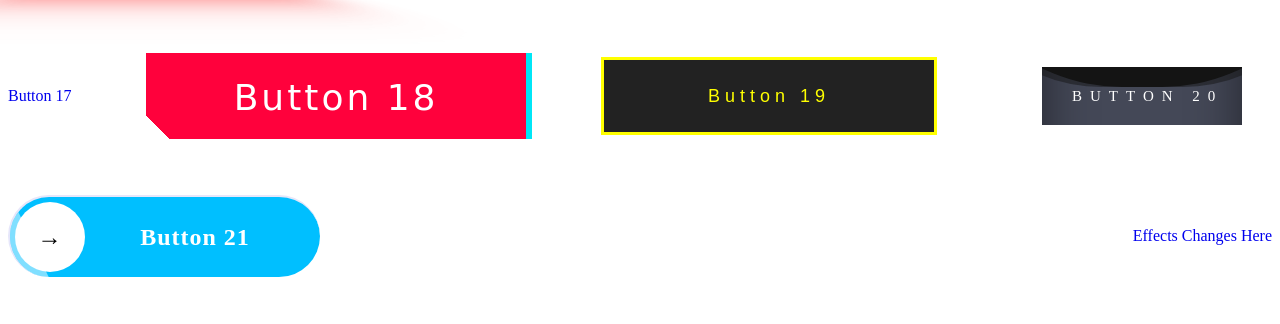
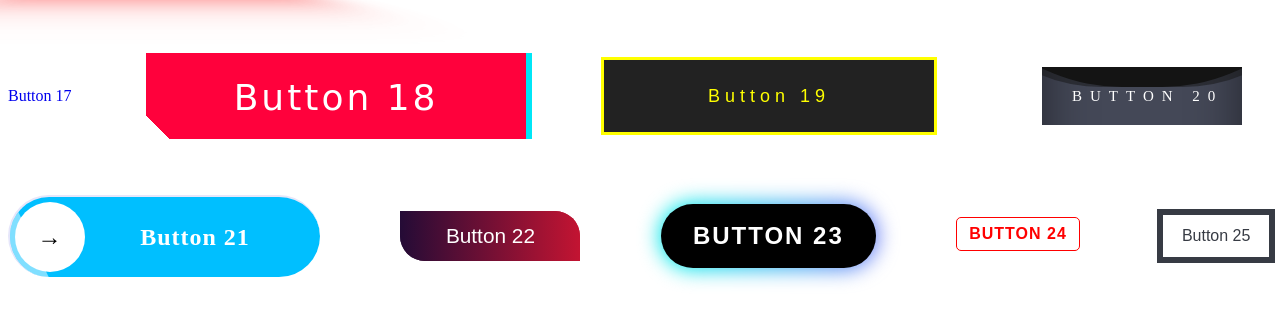
Before and after one commit to SayedArifin/html-button, a plain HTML site: page index.html in a window 1280 px wide. Shown: the part 370-694 px from the top of the page. Drawn offline with Linux system fonts and the light colour scheme.

Commit message:
test buttons added

```diff
--- a/alternative.css
+++ b/alternative.css
@@ -27,7 +27,7 @@
 }
 
 /* button two start */
-.button_two {
+.button_22 {
   background: linear-gradient(to right, #240b36, #c31432);
   width: 180px;
   height: 50px;
@@ -36,15 +36,15 @@
   color: white;
   cursor: pointer;
   border-radius: 0 25px;
-  animation: AnimateBorder_button_two 2s ease infinite;
+  animation: AnimateBorder_button_22 2s ease infinite;
   position: relative;
   transition: all 0.6s;
 }
 
-.button_two:hover {
+.button_22:hover {
   border-radius: 25px 0;
 }
-@keyframes AnimateBorder_button_two {
+@keyframes AnimateBorder_button_22 {
   0% {
     border-radius: 25px 0;
   }
@@ -56,7 +56,7 @@
   }
 }
 
-.button_two::before {
+.button_22::before {
   content: "";
   position: absolute;
   top: 0;
@@ -71,22 +71,22 @@
   transition: all 0.6s;
 }
 
-.button_two:hover::before {
+.button_22:hover::before {
   opacity: 1;
 }
 /* button two end */
 
 /* button three start */
-.button_three {
+.button_23 {
   z-index: 999;
   border-radius: 50px;
 }
-.button_3-wrapper {
+.button_23-wrapper {
   position: relative;
   border-radius: 999px;
 }
 
-.button_3 {
+.button_23 {
   display: block;
   font-size: 24px;
   line-height: 32px;
@@ -102,7 +102,7 @@
   z-index: 50;
 }
 
-.button_3-bg {
+.button_23-bg {
   position: absolute;
   top: 0;
   left: 0;
@@ -126,7 +126,7 @@
   transition: filter 1s ease-in;
 }
 
-.button_3-wrapper:hover .button_3-bg {
+.button_23-wrapper:hover .button_23-bg {
   filter: blur(10px);
   transition: filter 0.4s ease-in;
 }
@@ -168,7 +168,7 @@
 /* button three end */
 
 /* button four start */
-.button_4 {
+.button_24 {
   display: inline-block;
   text-decoration: none;
   padding: 7px 12px;
@@ -182,7 +182,7 @@
   position: relative;
   overflow: hidden;
 }
-.button_4::after {
+.button_24::after {
   position: absolute;
   width: 100%;
   height: 100%;
@@ -195,7 +195,7 @@
   animation: AnimateColor 1s linear infinite;
   transition: transform 2s ease-out;
 }
-.button_4:hover::after {
+.button_24:hover::after {
   transform: scaleX(1);
   transform-origin: left;
 }
@@ -217,7 +217,7 @@
 
 /* button six start */
 
-.button_6 {
+.button_25 {
   --b: 3px;
   --s: 0.45em;
   --color: #373b44;
@@ -242,13 +242,13 @@
   touch-action: manipulation;
   animation: AnimateBorder_Btton_6 2s ease infinite;
 }
-.button_6:hover,
-.button_6:focus-visible {
+.button_25:hover,
+.button_25:focus-visible {
   --_p: 0px;
   outline-color: var(--color);
   outline-offset: 0.05em;
 }
-.button_6:active {
+.button_25:active {
   background: var(--color);
   color: #fff;
 }
--- a/index.css
+++ b/index.css
@@ -1841,3 +1841,235 @@ button:active {
 }
 
 /* button 21 end */
+
+.button_22 {
+  background: linear-gradient(to right, #240b36, #c31432);
+  width: 180px;
+  height: 50px;
+  border: none;
+  font-size: 1.3rem;
+  color: white;
+  cursor: pointer;
+  border-radius: 0 25px;
+  animation: AnimateBorder_button_22 2s ease infinite;
+  position: relative;
+  transition: all 0.6s;
+}
+
+.button_22:hover {
+  border-radius: 25px 0;
+}
+@keyframes AnimateBorder_button_22 {
+  0% {
+    border-radius: 25px 0;
+  }
+  50% {
+    border-radius: 0 25px;
+  }
+  100% {
+    border-radius: 25px 0;
+  }
+}
+
+.button_22::before {
+  content: "";
+  position: absolute;
+  top: 0;
+  left: 0;
+  background: linear-gradient(to right, #240b36, #c31432);
+  width: 100%;
+  height: 100%;
+  filter: blur(22px);
+  transform: scale(0.9, 0.8) translateY(20px);
+  z-index: -1;
+  opacity: 0;
+  transition: all 0.6s;
+}
+
+.button_22:hover::before {
+  opacity: 1;
+}
+/* button t22 end */
+
+.button_23 {
+  z-index: 999;
+  border-radius: 50px;
+}
+.button_23-wrapper {
+  position: relative;
+  border-radius: 999px;
+}
+
+.button_23 {
+  display: block;
+  font-size: 24px;
+  line-height: 32px;
+  font-weight: 700;
+  text-transform: uppercase;
+  letter-spacing: 2px;
+  padding: 16px 32px;
+  background-color: black;
+  color: white;
+  border-radius: 50px;
+  border: 0px;
+  cursor: pointer;
+  z-index: 50;
+}
+
+.button_23-bg {
+  position: absolute;
+  top: 0;
+  left: 0;
+  width: calc(100% + 4px);
+  height: calc(100% + 4px);
+  background: linear-gradient(
+    90deg,
+    #ff8038 0%,
+    #ff0099 30.43%,
+    #00ebeb 68.23%,
+    #db00ff 100%
+  );
+  background-size: 600% 600%;
+  border-radius: 50px;
+  animation: AnimateBorder 4s ease infinite;
+  -webkit-animation: AnimateBorder 4s ease infinite;
+  -moz-animation: AnimateBorder 4s ease infinite;
+  z-index: -1;
+  transform: translate(-2px, -2px);
+  filter: blur(10px);
+  transition: filter 1s ease-in;
+}
+
+.button_23-wrapper:hover .button_23-bg {
+  filter: blur(10px);
+  transition: filter 0.4s ease-in;
+}
+
+@-webkit-keyframes AnimateBorder {
+  0% {
+    background-position: 0% 50%;
+  }
+  50% {
+    background-position: 100% 50%;
+  }
+  100% {
+    background-position: 0% 50%;
+  }
+}
+@-moz-keyframes AnimateBorder {
+  0% {
+    background-position: 0% 50%;
+  }
+  50% {
+    background-position: 100% 50%;
+  }
+  100% {
+    background-position: 0% 50%;
+  }
+}
+@keyframes AnimateBorder {
+  0% {
+    background-position: 0% 50%;
+  }
+  50% {
+    background-position: 100% 50%;
+  }
+  100% {
+    background-position: 0% 50%;
+  }
+}
+
+/* button 23 end */
+
+/* button four start */
+.button_24 {
+  display: inline-block;
+  text-decoration: none;
+  padding: 7px 12px;
+  border: 1px solid red;
+  color: red;
+  font-weight: 600;
+  letter-spacing: 1px;
+  text-transform: uppercase;
+  font-family: arial;
+  border-radius: 5px;
+  position: relative;
+  overflow: hidden;
+}
+.button_24::after {
+  position: absolute;
+  width: 100%;
+  height: 100%;
+  top: 0;
+  left: 0;
+  content: "";
+  background: rgba(255, 0, 0, 0.31);
+  transform: scaleX(0);
+  transform-origin: right;
+  animation: AnimateColor 1s linear infinite;
+  transition: transform 2s ease-out;
+}
+.button_24:hover::after {
+  transform: scaleX(1);
+  transform-origin: left;
+}
+@keyframes AnimateColor {
+  0% {
+    transform: scaleX(0);
+    transform-origin: right;
+  }
+  50% {
+    transform: scaleX(1);
+    transform-origin: left;
+  }
+  100% {
+    transform: scaleX(0);
+    transform-origin: right;
+  }
+}
+/* button four end */
+
+/* button six start */
+
+.button_25 {
+  --b: 3px;
+  --s: 0.45em;
+  --color: #373b44;
+
+  padding: calc(0.5em + var(--s)) calc(0.9em + var(--s));
+  color: var(--color);
+  --_p: var(--s);
+  background: conic-gradient(
+      from 90deg at var(--b) var(--b),
+      #0000 90deg,
+      var(--color) 0
+    )
+    var(--_p) var(--_p) / calc(100% - var(--b) - 2 * var(--_p))
+    calc(100% - var(--b) - 2 * var(--_p));
+  transition: 0.3s linear, color 0s, background-color 0s;
+  outline: var(--b) solid #0000;
+  outline-offset: 0.6em;
+  font-size: 16px;
+  border: 0;
+  user-select: none;
+  -webkit-user-select: none;
+  touch-action: manipulation;
+  animation: AnimateBorder_Btton_6 2s ease infinite;
+}
+.button_25:hover,
+.button_25:focus-visible {
+  --_p: 0px;
+  outline-color: var(--color);
+  outline-offset: 0.05em;
+}
+.button_25:active {
+  background: var(--color);
+  color: #fff;
+}
+@keyframes AnimateBorder_Btton_6 {
+  50% {
+    --_p: 0px;
+    outline-color: var(--color);
+    outline-offset: 0.05em;
+  }
+}
--- a/index.html
+++ b/index.html
@@ -17,8 +17,8 @@
           <span></span>
         </a>
       </div>
-      <div class="button_two">
-        <button class="button_two">Button 2</button>
+      <div class="button_22">
+        <button class="button_22">Button 2</button>
       </div>
       <div class="button_three">
         <div class="button_3-wrapper">
@@ -120,7 +120,22 @@
           <span>&#8594;</span>
         </a>
       </div>
-      <a href="alternative_test.html">Effects Changes Here</a>
+      <div class="button_22">
+        <button class="button_22">Button 22</button>
+      </div>
+      <div class="button_23-container">
+        <div class="button_23-wrapper">
+          <button class="button_23" type="button">Button 23</button>
+          <div class="button_23-bg"></div>
+        </div>
+      </div>
+      <div class="button_24-container">
+        <a href="#" class="button_24">Button 24</a>
+      </div>
+
+      <div class="button_25-container">
+        <button class="button_25" role="button">Button 25</button>
+      </div>
     </div>
     <script src="index.js"></script>
   </body>
```
Also changed, not shown: alternative_test.html (+8 -8 lines).
